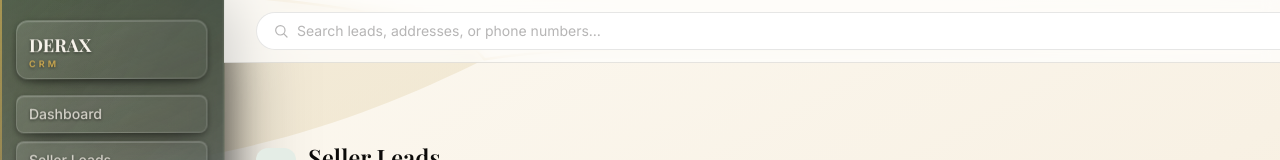
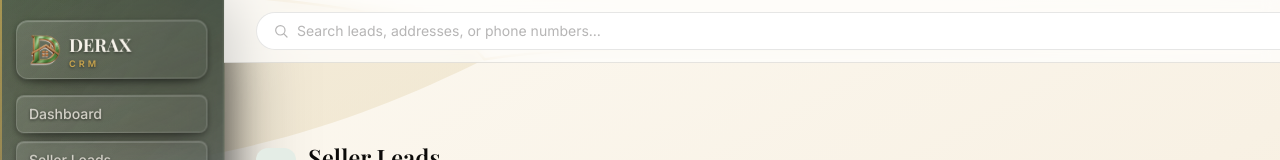
Before and after one commit to derax-properties/derax-properties, a Next.js app: page /admin/leads in a window 1280 px wide. Shown: the top 160 px of the page. Built offline with nearby package versions, Linux system fonts and the light colour scheme; no server answers; the database is empty; a web font is replaced by a local one.

Commit message:
Add logo mark next to CRM name in sidebar

```diff
--- a/app/admin/(dashboard)/layout.tsx
+++ b/app/admin/(dashboard)/layout.tsx
@@ -65,9 +65,13 @@ export default async function AdminLayout({ children }: { children: React.ReactN
         <div className="flex min-h-screen flex-col lg:flex-row">
           <aside className="crm-sidebar flex flex-col justify-between gap-6 px-4 py-6 text-cream lg:w-56 lg:shrink-0">
             <div>
-              <Link href="/admin" className="crm-float-chip flex flex-col leading-none rounded-xl px-3 py-2.5">
-                <span className="font-display text-lg font-bold">DERAX</span>
-                <span className="text-[9px] font-semibold tracking-[0.35em] text-gold">CRM</span>
+              <Link href="/admin" className="crm-float-chip flex items-center gap-2 rounded-xl px-3 py-2.5">
+                {/* eslint-disable-next-line @next/next/no-img-element */}
+                <img src="/derax-mark.png" alt="" className="h-8 w-8 shrink-0" />
+                <span className="flex flex-col leading-none">
+                  <span className="font-display text-lg font-bold">DERAX</span>
+                  <span className="text-[9px] font-semibold tracking-[0.35em] text-gold">CRM</span>
+                </span>
               </Link>
               <nav className="mt-4 flex flex-row gap-2 overflow-x-auto lg:flex-col lg:overflow-visible">
                 {links.map((link) => (
```
Also changed, not shown: public/derax-mark.png (added).
